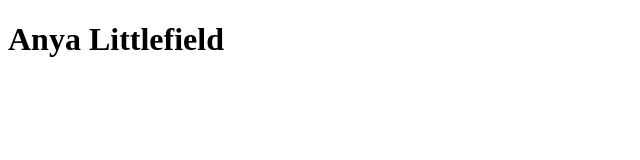
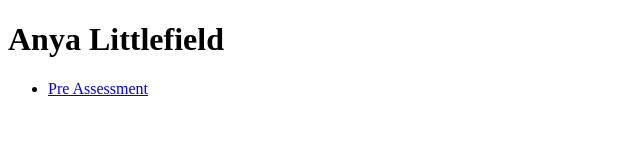
Before and after one commit to alittlefield1988/ifsc-3342, a plain HTML site: page index.html in a window 1280 px wide. Shown: the whole page, without its empty margins (0-640 px from the left). Drawn offline with Linux system fonts and the light colour scheme.

Commit message:
Added Pre Assessment

```diff
--- a/index.html
+++ b/index.html
@@ -10,5 +10,10 @@
 
 <body>
   <h1>Anya Littlefield</h1>
+  <nav>
+      <ul>
+          <li><a href="pre-assessment/index.html">Pre Assessment</a></li>
+      </ul>
+  </nav>
 </body>
 </html>
```
Also changed, not shown: pre-assessment/assets/css/style.css (added), pre-assessment/index.html (added), 1 other file.
